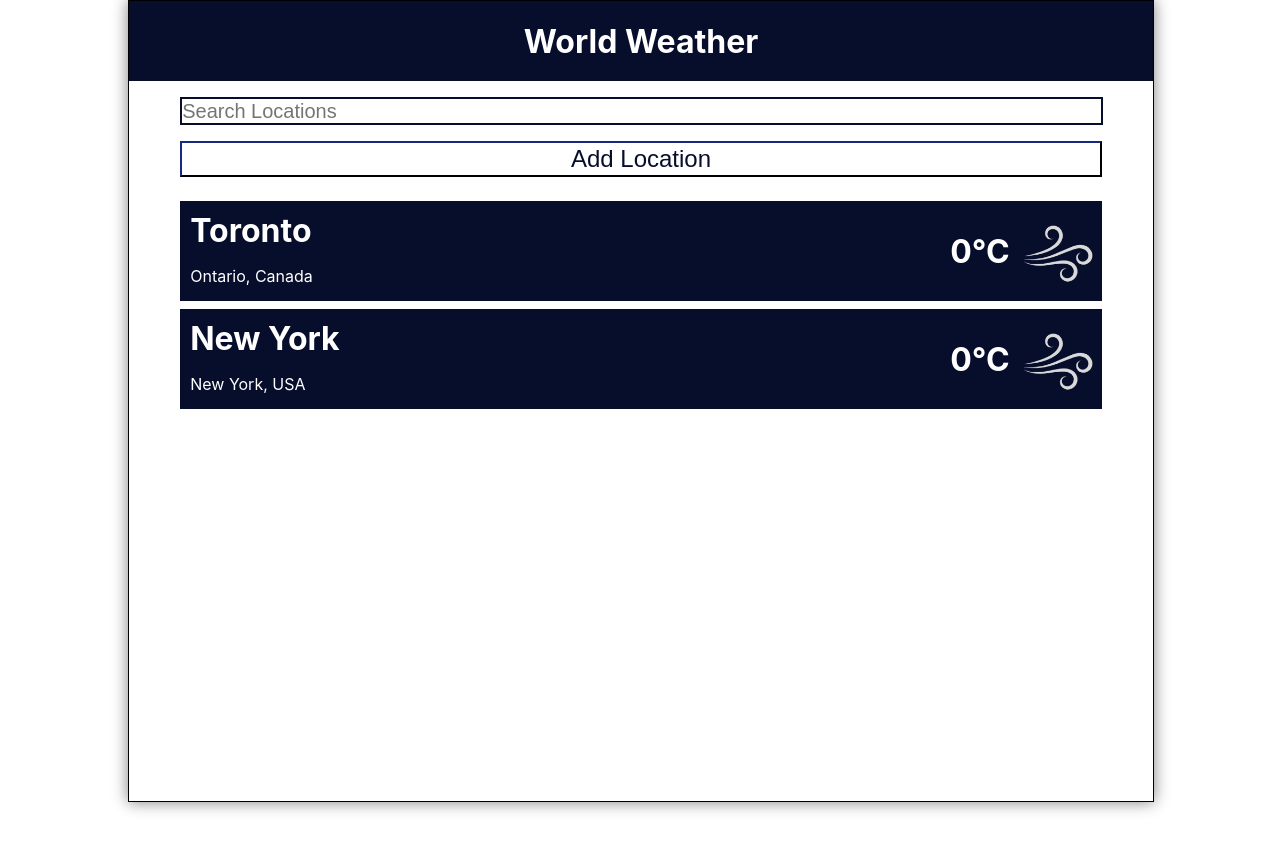
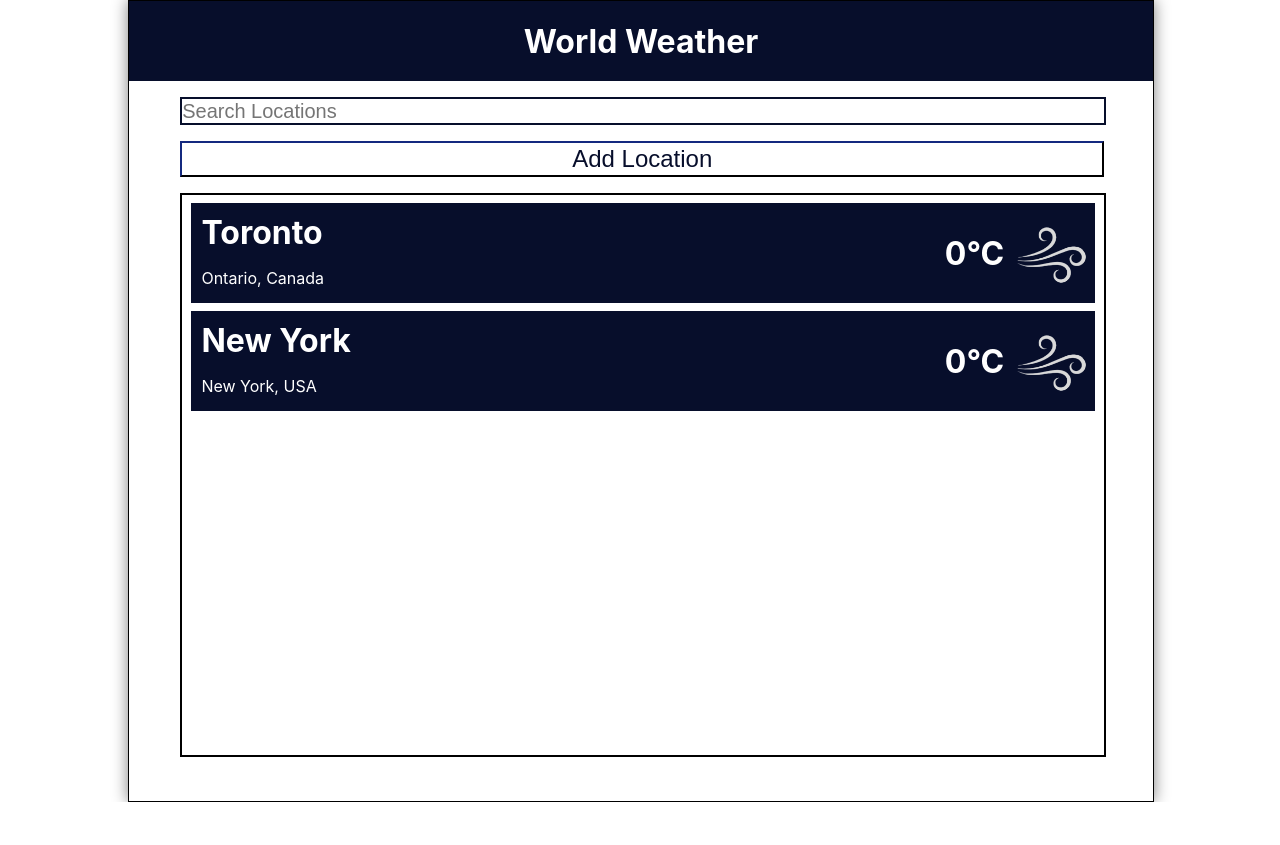
Before and after one commit to akwan84/weather-app, a React (Create React App) app: page / in a window 1280 px wide. After the commit the page ends 802 px from the top, so only its background shows below. Built offline with nearby package versions, Linux system fonts and the light colour scheme; no server answers.

Commit message:
restructred feed

```diff
--- a/src/App.js
+++ b/src/App.js
@@ -10,7 +10,6 @@
 
 /**
  * TODO:
- * - Add night time icons
  * - Add local time on home page
  * - Add back buttons
  * - Change page behaviour when page is loading
@@ -21,6 +20,9 @@
  * - Reduce CSS repitition
  * - Update README
  * - Fix page header
+ * - Ensure no duplicate entries can be added
+ * - Deal with undefined states
+ * - Deal with vertical resizing bug in delete verification
  */
 
 //items.filter(item => ((item.item).toLowerCase()).includes(search.toLowerCase()))
--- a/src/index.css
+++ b/src/index.css
@@ -55,7 +55,7 @@
 
 #addLocationButton {
   height: 4.5vh;
-  width: 90%;
+  width: 90.25%;
   margin-left: 5%;
   margin-top: 2vh;
   font-size: 3vh;
@@ -63,7 +63,7 @@
 
 #locationSearch {
   height: 3vh;
-  width: 89.7%;
+  width: 90%;
   margin-left: 5%;
   margin-top: 2vh;
   font-size: 2.5vh;
@@ -73,11 +73,14 @@
 }
 
 .feed {
-  height: 81.5vh;
+  height: 70vh;
   width:90%;
   margin-left: 5%;
   margin-top: 2vh;
   overflow-y: auto;
+  border: 2px solid;
+  scrollbar-width: thin;
+  -ms-overflow-style: none;
 }
 
 #city, #state, #country {
@@ -131,7 +134,8 @@
 }
 
 .location{
-  width:100%;
+  width:98%;
+  margin-left:1%;
   margin-top:1vh;
   height: 100px;
   background-color: #070e2b;
```
